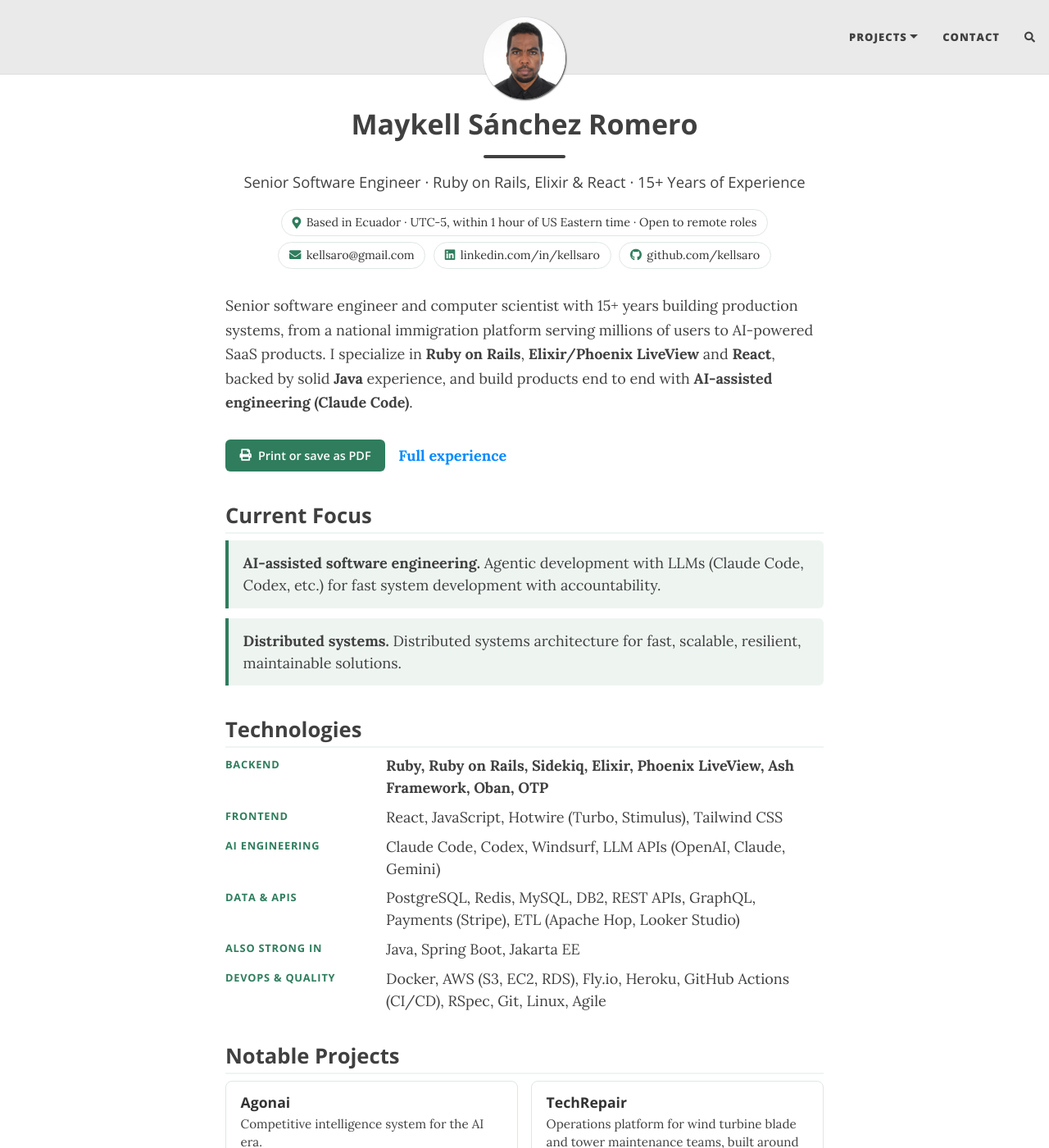
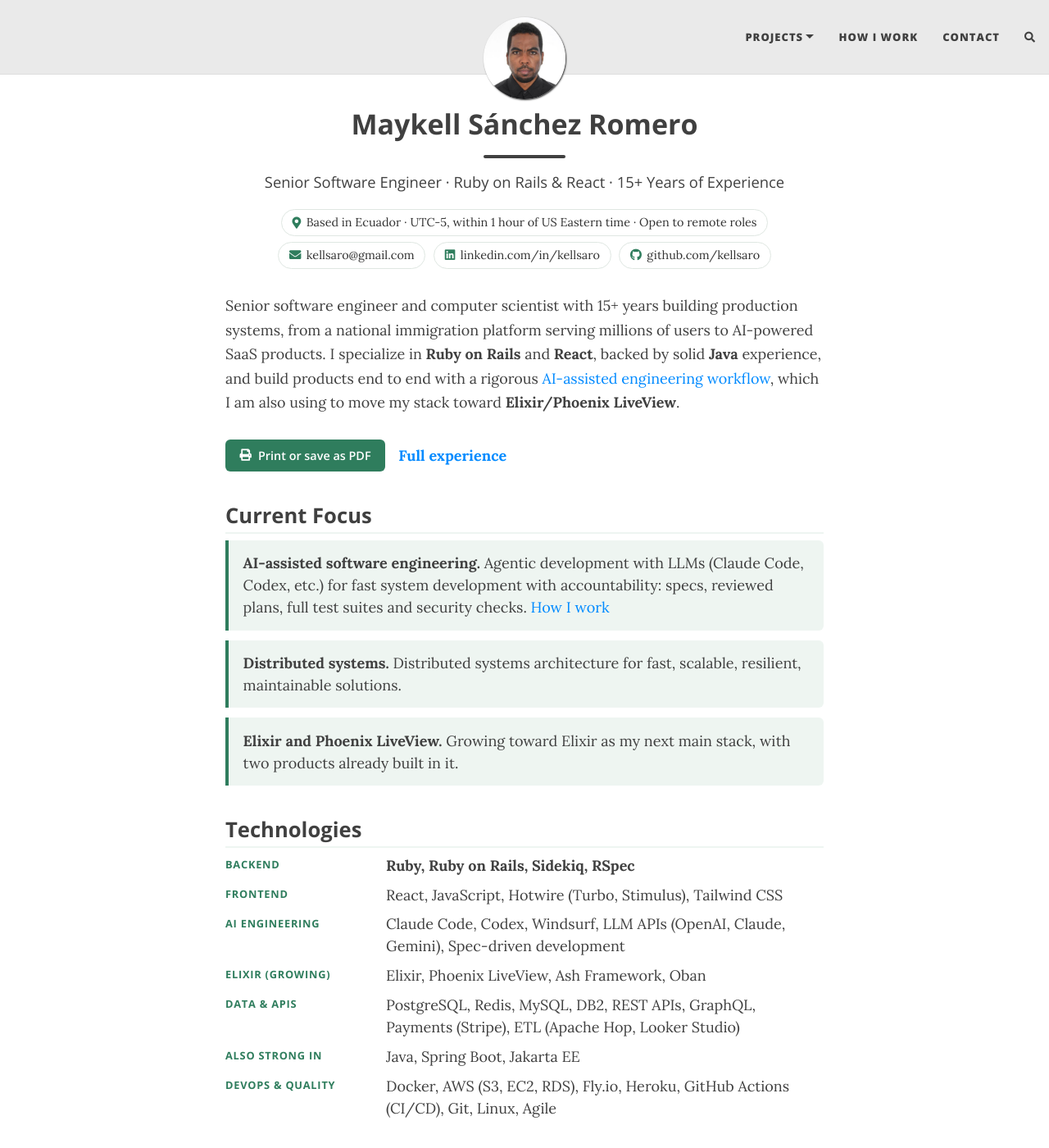
Before and after one commit to kellsaro/kellsaro.github.io, a Jekyll site: the page built from index.md, in a window 1280 px wide and 1400 px high. Shown: the whole window at 82% size. Built offline with Jekyll 4.4.1, drawn with Linux system fonts in a browser that asks for light colours; nearby versions of some CDN libraries; comment, search, counter and statistics services are not loaded; some of the changed text lies outside the part shown.

Commit message:
Add "How I build software with AI" page and reposition the profile honestly
- New /how-i-work/ page describing the AI-assisted workflow: foundations,
  feature specs with examples and counterexamples, reviewed and stored
  plans, full test suite, linters, formatters, security agent, staging and QA
- Lead with Ruby on Rails and React backed by Java; present Elixir/Phoenix
  LiveView as a growing stack built through that workflow
- Update the resume, experience, technical expertise, metadata and llms.txt
  accordingly, and add the page to the navigation

Co-Authored-By: Maykell <kellsaro@gmail.com>
Co-Authored-By: Claude Opus 5.5 (1M context) <noreply@anthropic.com>

```diff
--- a/_config.yml
+++ b/_config.yml
@@ -26,6 +26,7 @@ navbar-links:
     - SITRAN: "/projects/sitran/"
     - alas-HIS: "/projects/alas-his/"
     - LOTAIP: "/projects/lotaip/"
+  How I Work: "/how-i-work/"
   Contact: "mailto:kellsaro@gmail.com"
   #-- Resources: --#
   #--   - Beautiful Jekyll: "https://beautifuljekyll.com" --#
@@ -46,7 +47,7 @@ round-avatar: true
 #title-img: /path/to/image
 
 # Website description for SEO and social media
-description: "Maykell Sánchez Romero, Senior Software Engineer specialized in Ruby on Rails, Elixir/Phoenix LiveView and React, with 15+ years building production systems. Projects, experience and technical blog."
+description: "Maykell Sánchez Romero, Senior Software Engineer specialized in Ruby on Rails and React, backed by solid Java experience, with 15+ years building production systems and a rigorous AI-assisted engineering workflow."
 
 
 # --- Footer social media links --- #
@@ -108,7 +109,7 @@ feed_show_tags: true
 post_search: true
 
 # The keywords to associate with your website, for SEO purposes
-keywords: "Maykell Sánchez Romero, Senior Software Engineer, Ruby on Rails, Elixir, Phoenix LiveView, Ash Framework, React, Sidekiq, PostgreSQL, Java, Distributed Systems, Software Architecture, AI-assisted software engineering, Claude Code"
+keywords: "Maykell Sánchez Romero, Senior Software Engineer, Ruby on Rails, React, Sidekiq, PostgreSQL, Java, AI-assisted software engineering, Claude Code, Elixir, Phoenix LiveView, Distributed Systems, Software Architecture"
 
 # --- Colours / background image --- #
 
--- a/_data/resume.yml
+++ b/_data/resume.yml
@@ -9,21 +9,23 @@ contact:
   github: "github.com/kellsaro"
 
 # Grouped so recruiters (and parsers) can scan it. Curated for the target roles
-# (Ruby on Rails / Elixir backend with React); older or niche technologies stay
+# (Ruby on Rails backend with React, moving toward Elixir); older or niche technologies stay
 # visible in the project pages and experience.md instead of here.
 technologies:
   - group: "Backend"
-    items: [Ruby, Ruby on Rails, Sidekiq, Elixir, Phoenix LiveView, Ash Framework, Oban, OTP]
+    items: [Ruby, Ruby on Rails, Sidekiq, RSpec]
   - group: "Frontend"
     items: [React, JavaScript, "Hotwire (Turbo, Stimulus)", Tailwind CSS]
   - group: "AI engineering"
-    items: [Claude Code, Codex, Windsurf, "LLM APIs (OpenAI, Claude, Gemini)"]
+    items: [Claude Code, Codex, Windsurf, "LLM APIs (OpenAI, Claude, Gemini)", Spec-driven development]
+  - group: "Elixir (growing)"
+    items: [Elixir, Phoenix LiveView, Ash Framework, Oban]
   - group: "Data & APIs"
     items: [PostgreSQL, Redis, MySQL, DB2, REST APIs, GraphQL, "Payments (Stripe)", "ETL (Apache Hop, Looker Studio)"]
   - group: "Also strong in"
     items: [Java, Spring Boot, Jakarta EE]
   - group: "DevOps & quality"
-    items: [Docker, "AWS (S3, EC2, RDS)", Fly.io, Heroku, "GitHub Actions (CI/CD)", RSpec, Git, Linux, Agile]
+    items: [Docker, "AWS (S3, EC2, RDS)", Fly.io, Heroku, "GitHub Actions (CI/CD)", Git, Linux, Agile]
 
 # owner: organization the project belongs to (used in the structured data).
 # web_only: true keeps the project on the website but out of the printed CV.
@@ -83,7 +85,7 @@ experience:
     start: "2026-03"
     end: present
     location: Remote
-    highlight: "Created [Agonai](/projects/agonai/), a competitive intelligence and AI Visibility platform built with Elixir, Phoenix LiveView and Ash Framework."
+    highlight: "Created [Agonai](/projects/agonai/), a competitive intelligence and AI Visibility platform, directing its development with AI coding agents in Elixir, Phoenix LiveView and Ash."
   - company: Globant
     role: Ruby Developer
     start: "2025-10"
--- a/assets/css/projects.css
+++ b/assets/css/projects.css
@@ -25,6 +25,7 @@
 .project-tree { display: flex; flex-wrap: wrap; align-items: center; gap: .5rem; margin: 1.5rem 0; font-size: .95rem; }
 .project-tree span { background: #f1f5f3; border: 1px solid #dce7e1; border-radius: 6px; padding: .3rem .8rem; }
 .project-tree .arrow { background: none; border: 0; padding: 0; color: #3c8a6a; font-weight: 700; }
+.project-flow-wide { grid-template-columns: repeat(3, minmax(0, 1fr)); }
 @media (max-width: 767px) {
-  .project-flow { grid-template-columns: repeat(2, minmax(0, 1fr)); }
+  .project-flow, .project-flow-wide { grid-template-columns: repeat(2, minmax(0, 1fr)); }
 }
--- a/index.md
+++ b/index.md
@@ -1,9 +1,9 @@
 ---
 layout: page
 title: Maykell Sánchez Romero
-subtitle: Senior Software Engineer · Ruby on Rails, Elixir & React · 15+ Years of Experience
-description: "Senior software engineer specialized in Ruby on Rails, Elixir/Phoenix LiveView and React, with 15+ years building production systems: from national government platforms to AI-powered SaaS products."
-share-title: "Maykell Sánchez Romero | Senior Software Engineer (Ruby on Rails, Elixir, React)"
+subtitle: Senior Software Engineer · Ruby on Rails & React · 15+ Years of Experience
+description: "Senior software engineer specialized in Ruby on Rails and React, backed by solid Java experience, with 15+ years building production systems and a rigorous AI-assisted engineering workflow."
+share-title: "Maykell Sánchez Romero | Senior Software Engineer (Ruby on Rails, React)"
 css: ["/assets/css/resume.css"]
 ---
 {%- assign resume = site.data.resume -%}
@@ -17,7 +17,7 @@ css: ["/assets/css/resume.css"]
   <a href="https://{{ contact.website }}" class="resume-print-only"><i class="fas fa-globe" aria-hidden="true"></i> {{ contact.website }}</a>
 </div>
 
-<p class="resume-lead">Senior software engineer and computer scientist with 15+ years building production systems, from a national immigration platform serving millions of users to AI-powered SaaS products. I specialize in <strong>Ruby on Rails</strong>, <strong>Elixir/Phoenix LiveView</strong> and <strong>React</strong>, backed by solid <strong>Java</strong> experience, and build products end to end with <strong>AI-assisted engineering (Claude Code)</strong>.</p>
+<p class="resume-lead">Senior software engineer and computer scientist with 15+ years building production systems, from a national immigration platform serving millions of users to AI-powered SaaS products. I specialize in <strong>Ruby on Rails</strong> and <strong>React</strong>, backed by solid <strong>Java</strong> experience, and build products end to end with a rigorous <a href="{{ '/how-i-work/' | relative_url }}">AI-assisted engineering workflow</a>, which I am also using to move my stack toward <strong>Elixir/Phoenix LiveView</strong>.</p>
 
 <div class="resume-actions">
   <button type="button" class="resume-print-button" onclick="window.print()"><i class="fas fa-print" aria-hidden="true"></i> Print or save as PDF</button>
@@ -27,8 +27,9 @@ css: ["/assets/css/resume.css"]
 <h2 id="current-focus">Current Focus</h2>
 
 <ul class="resume-focus">
-  <li><strong>AI-assisted software engineering.</strong> Agentic development with LLMs (Claude Code, Codex, etc.) for fast system development with accountability.</li>
+  <li><strong>AI-assisted software engineering.</strong> Agentic development with LLMs (Claude Code, Codex, etc.) for fast system development with accountability: specs, reviewed plans, full test suites and security checks. <a href="{{ '/how-i-work/' | relative_url }}" class="resume-screen-only">How I work</a></li>
   <li><strong>Distributed systems.</strong> Distributed systems architecture for fast, scalable, resilient, maintainable solutions.</li>
+  <li><strong>Elixir and Phoenix LiveView.</strong> Growing toward Elixir as my next main stack, with two products already built in it.</li>
 </ul>
 
 <h2 id="technologies">Technologies</h2>
--- a/llms.txt
+++ b/llms.txt
@@ -7,9 +7,9 @@ sitemap: false
 {%- capture absolute_link -%}]({{ site_root }}{%- endcapture -%}
 # {{ site.title }}
 
-> Senior Software Engineer specialized in Ruby on Rails, Elixir/Phoenix LiveView and React, backed by solid Java experience, with 15+ years building production systems: from national government platforms to AI-powered SaaS products.
+> Senior Software Engineer specialized in Ruby on Rails and React, backed by solid Java experience, with 15+ years building production systems and a rigorous AI-assisted engineering workflow. Moving toward Elixir/Phoenix LiveView.
 
-Maykell Sánchez Romero is a Senior Software Engineer based in Ecuador (UTC-5, within 1 hour of US Eastern time), open to remote roles, who builds products end to end (data model, backend, interface, background processing and reports) and practices AI-assisted software engineering with LLMs (Claude Code, Codex). Current focus: agentic software engineering for fast system development with accountability, and distributed systems architecture for fast, scalable, resilient, maintainable solutions.
+Maykell Sánchez Romero is a Senior Software Engineer based in Ecuador (UTC-5, within 1 hour of US Eastern time), open to remote roles, who builds products end to end (data model, backend, interface, background processing and reports) and practices AI-assisted software engineering with LLMs (Claude Code, Codex). AI workflow: sets the architecture, design principles and tools; specifies each feature with expected results, examples and counterexamples; reviews and stores the agent's plan before coding; and requires new tests, the full test suite, linters, formatters and a security agent before staging and QA (details: {{ '/how-i-work/' | absolute_url }}). Current focus: agentic software engineering for fast system development with accountability, and distributed systems architecture for fast, scalable, resilient, maintainable solutions.
 
 - Contact: {{ resume.contact.email }}
 - LinkedIn: https://www.{{ resume.contact.linkedin }}
```
Also changed, not shown: experience.md (+2 -1 lines), how-i-work.md (added, +88 -0 lines), technical-expertise.md (+9 -5 lines).
